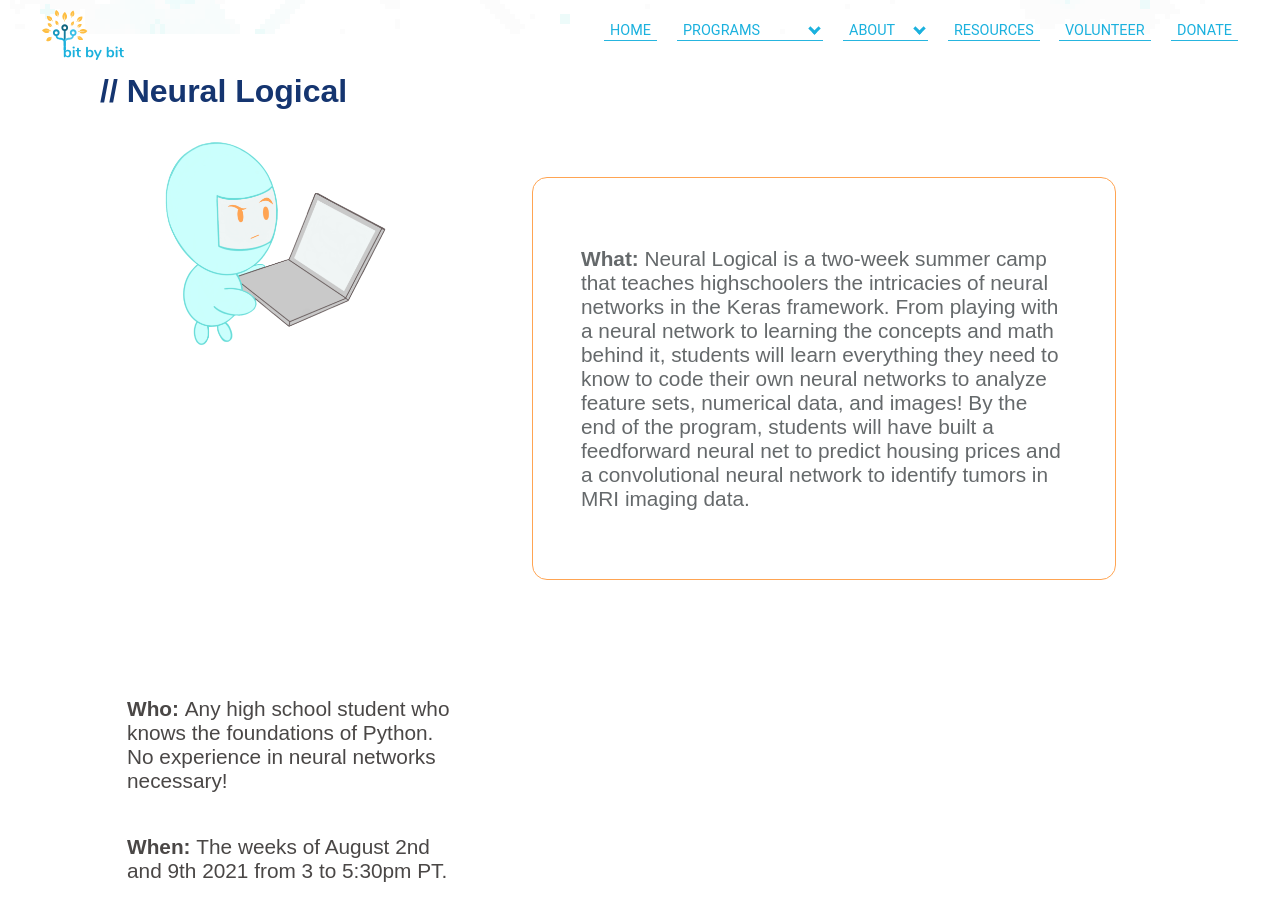
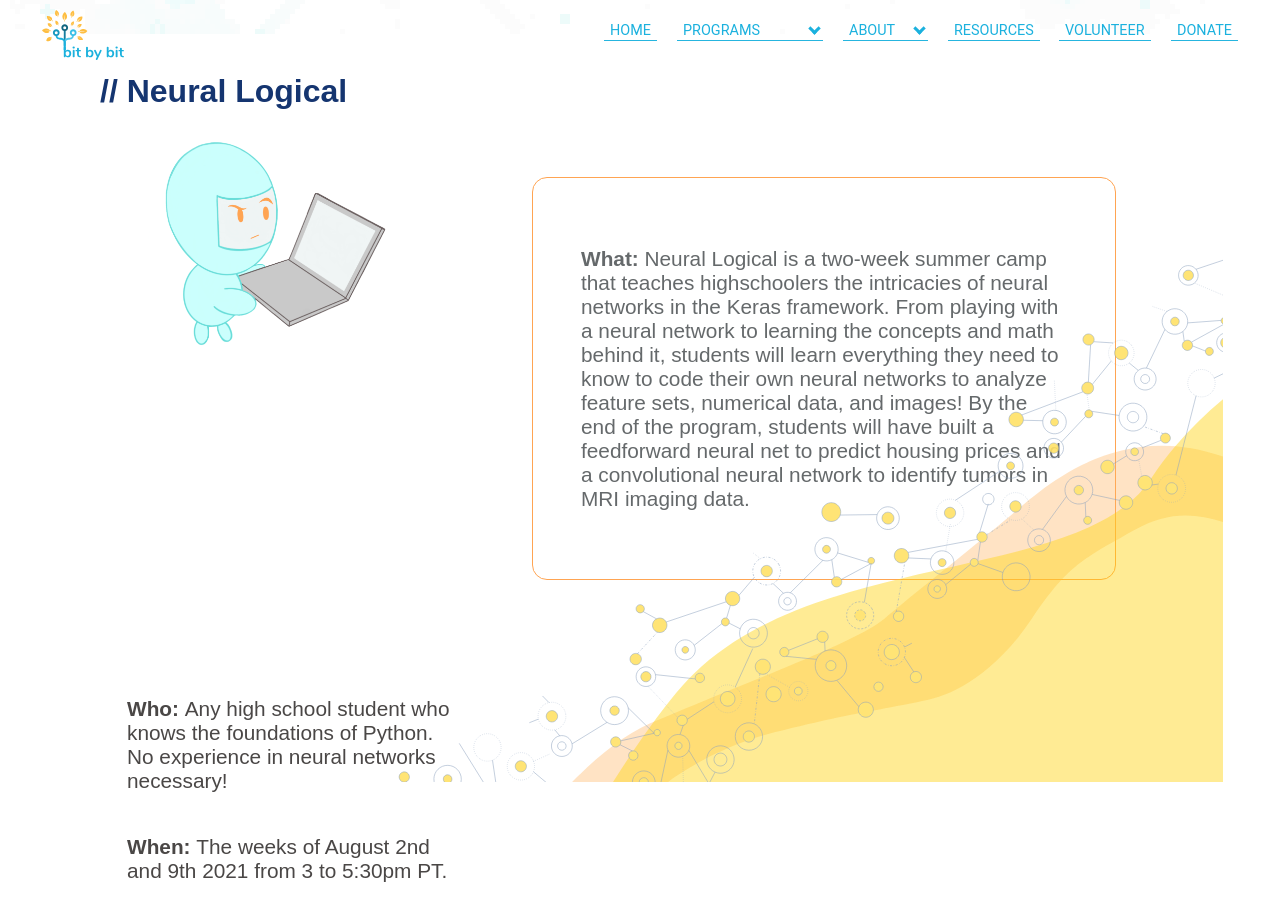
Before and after one commit to bit-by-bit-coding/bxb-website, a Jekyll site: the page built from neurallogical.html, in a window 1280 px wide and 900 px high, scrolled down 331 px. Built offline with Jekyll 4.4.1, drawn with Linux system fonts in a browser that asks for light colours; nearby versions of some CDN libraries; some web fonts are replaced.

Commit message:
Background-image added

```diff
--- a/neurallogical.html
+++ b/neurallogical.html
@@ -33,6 +33,9 @@ style: programdetails.css
                     Click here</a> to contribute.</p>
             <a href="https://forms.gle/ngtXGwpqJJWC5MAPA"><button class="action-button largebutton">
                     Sign Up</button></a>
+                    <div class="neural-background">
+                        <img src="imgs/NeuralPageBackground.svg" alt="Background-img">
+                    </div>
         </div>
     </div>
 </div>
--- a/styles/programdetails.scss
+++ b/styles/programdetails.scss
@@ -36,6 +36,13 @@
       font-size: 3rem;
       background-color: #FFA452;
   }
+}
+
+.neural-background{
+  position: absolute;
+  width: 90vw;
+  margin-top: -46.2rem;
+  margin-left: -3.5rem;
 }
 
 /// staggard bars ///
```
Also changed, not shown: imgs/NeuralPageBackground.png (added), imgs/NeuralPageBackground.svg (added).
